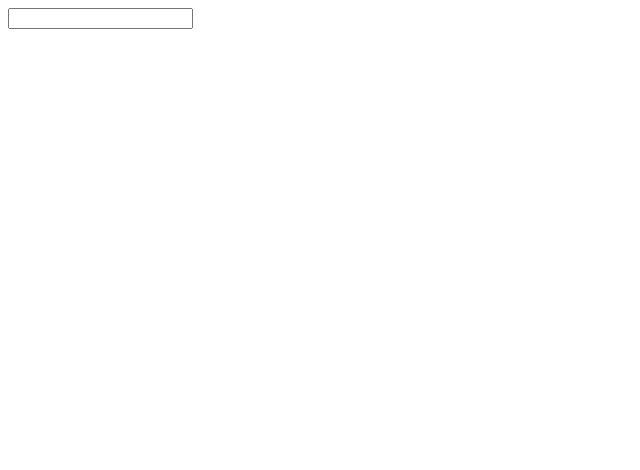
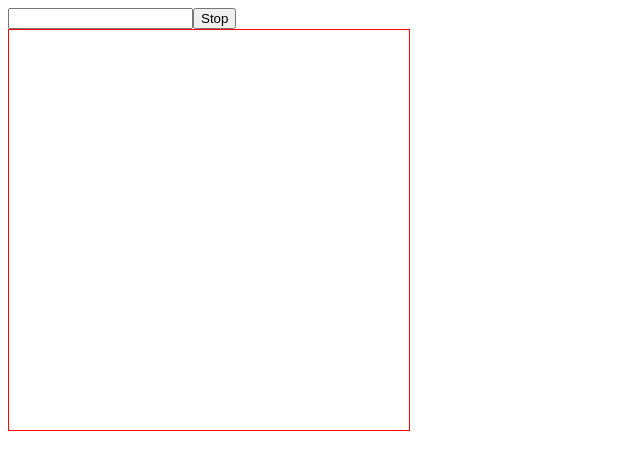
Before and after one commit to SaintEfim/rx-js-education, an Angular app: page / in a window 1280 px wide. Shown: the top 470 px of the page, without its empty margins (0-640 px from the left). Built offline with nearby package versions, Linux system fonts and the light colour scheme.

Commit message:
Update rx-js.component.html

```diff
--- a/src/app/rx-js/rx-js.component.html
+++ b/src/app/rx-js/rx-js.component.html
@@ -1,4 +1,9 @@
 <!-- Оптимизируй запросы на сервер в несколько строк с RxJS.
 Когда юзер вводит какие-то данные вместо того, чтобы проверять каждый симвовл мы проверим слово целиком -->
 
-<input type="text" name="s" id="search">
+<input type="text" name="s" id="search"> <!-- Поле для ввода поискового запроса, имеющее тип "text", имя "s" и идентификатор "search" -->
+<button id="stop">Stop</button> <!-- Кнопка "Стоп", имеющая идентификатор "stop" -->
+<canvas id ='canvas' width="400px" height="400px" style="border:1px solid red; margin: 50 px;display: flex;"></canvas> <!-- Элемент холста HTML5 для рисования на
+    странице, имеющий идентификатор "canvas", ширину и высоту 400 пикселей,
+    красную рамку шириной 1 пиксель и отступом 50 пикселей. Он также имеет стиль "display: flex;",
+    который позволяет отображать его внутри элемента-контейнера как flex-элемента. -->
```
